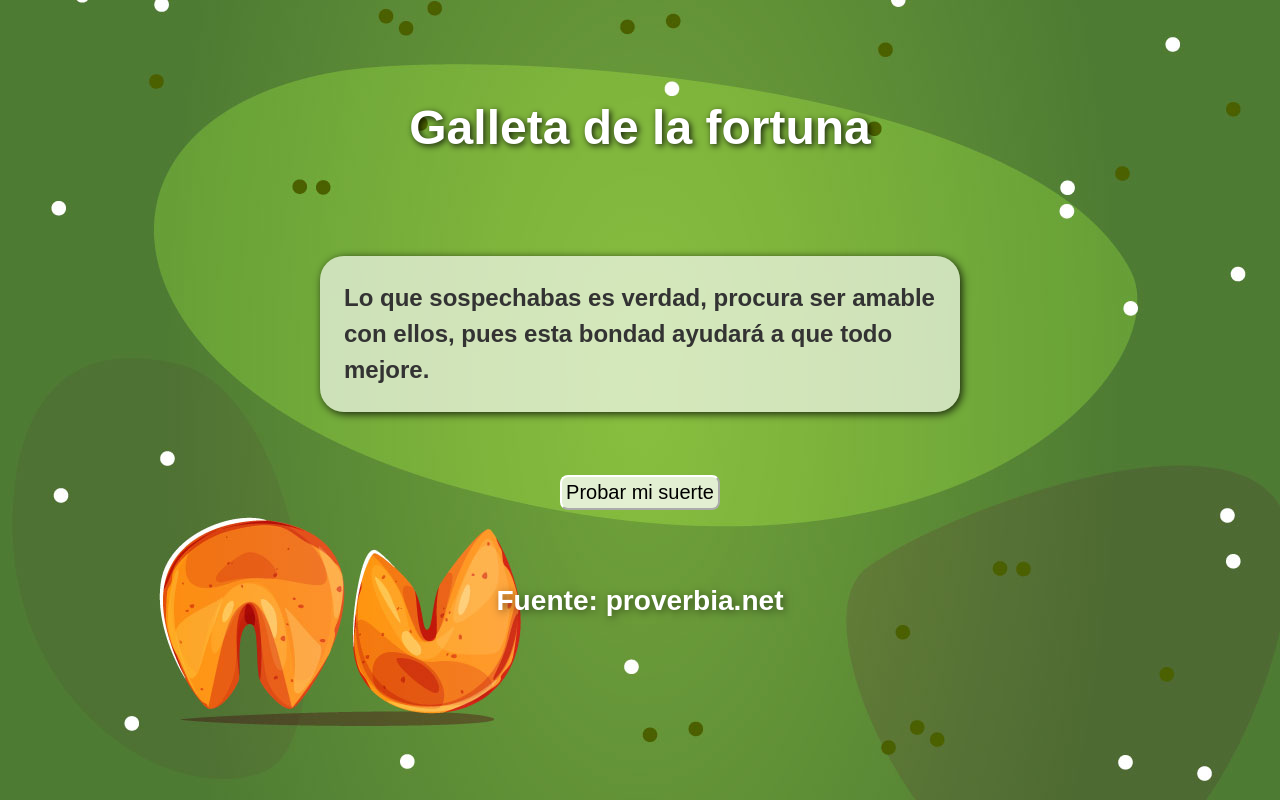
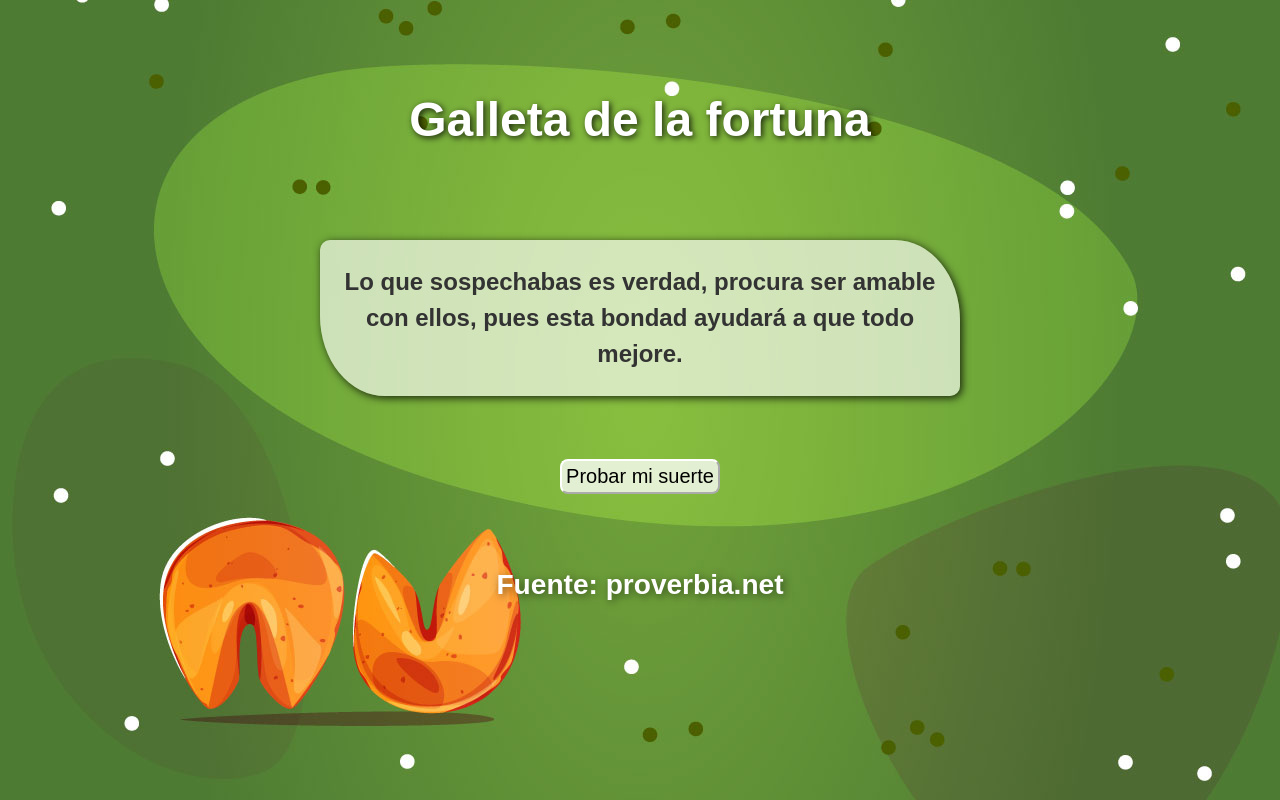
Before and after one commit to JGV-07/FortuneCookieJGV, a React (Vite) app: page / in a window 1280 px wide. Built offline with nearby package versions, Linux system fonts and the light colour scheme; a web font is replaced by a local one.

Commit message:
Arreglando algunos detalles del CSS

```diff
--- a/src/index.css
+++ b/src/index.css
@@ -92,12 +92,12 @@ button{
     display: flex;
     justify-content: center;
     margin: 0 auto;
-    text-align:left;
+    text-align: center;
     box-shadow: 2px 2px 8px rgba(0, 0, 0, 0.8);
     width: var(--sp-bg);
     background-color:  hsla(0, 0%, 100%, 0.646);;
-    border-radius: var(--sp-1-5);
-    padding: var(--sp-1-5);
+    border-radius: 10px 65px / 10px 80px;
+    padding: var(--sp-1);
     font-size: var(--font-normal);
     color: var(--text-color);
 }
@@ -130,7 +130,7 @@ button:hover{
         --normal-font: 1.5rem;
     }
     h1 {
-        height: 16rem;
+        height: 15rem;
         width: 40rem;
         padding: 5rem;
         align-items: center;
```
